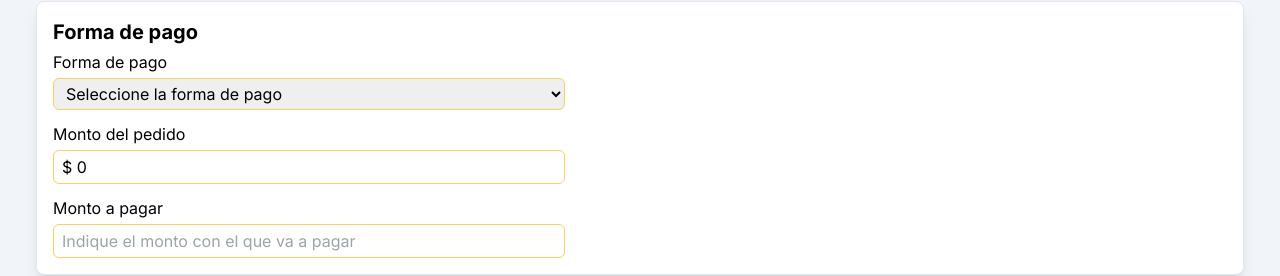
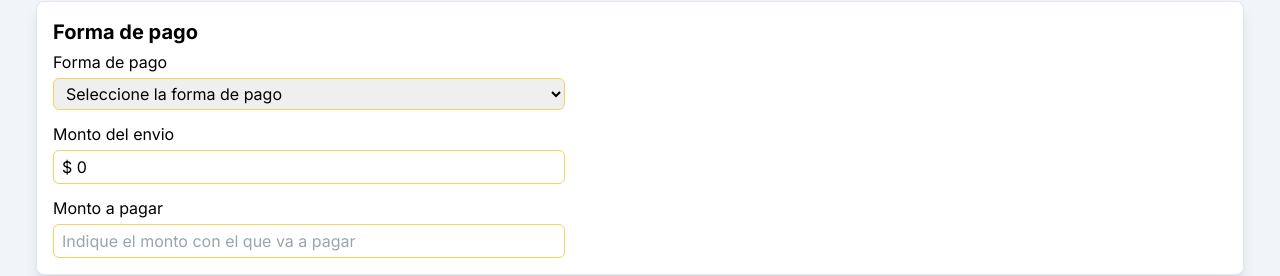
Before and after one commit to andybardagi/TP6-ICSW, a Next.js app: page /order/new in a window 1280 px wide. Shown: the part 1213-1489 px from the top of the page. Built offline with nearby package versions, Linux system fonts and the light colour scheme.

Commit message:
cambio label monto pedido por monto envio

```diff
--- a/src/pages/order/new.tsx
+++ b/src/pages/order/new.tsx
@@ -410,8 +410,8 @@ export default function NewOrderPage({
         />
 
         <InputField
-          label="Monto del pedido"
-          placeholder="Indique el monto del pedido"
+          label="Monto del envio "
+          placeholder="Indique el monto del envio"
           value={`$ ${order.orderAmount.toString()}`}
           onChange={() => {}}
         />
```
